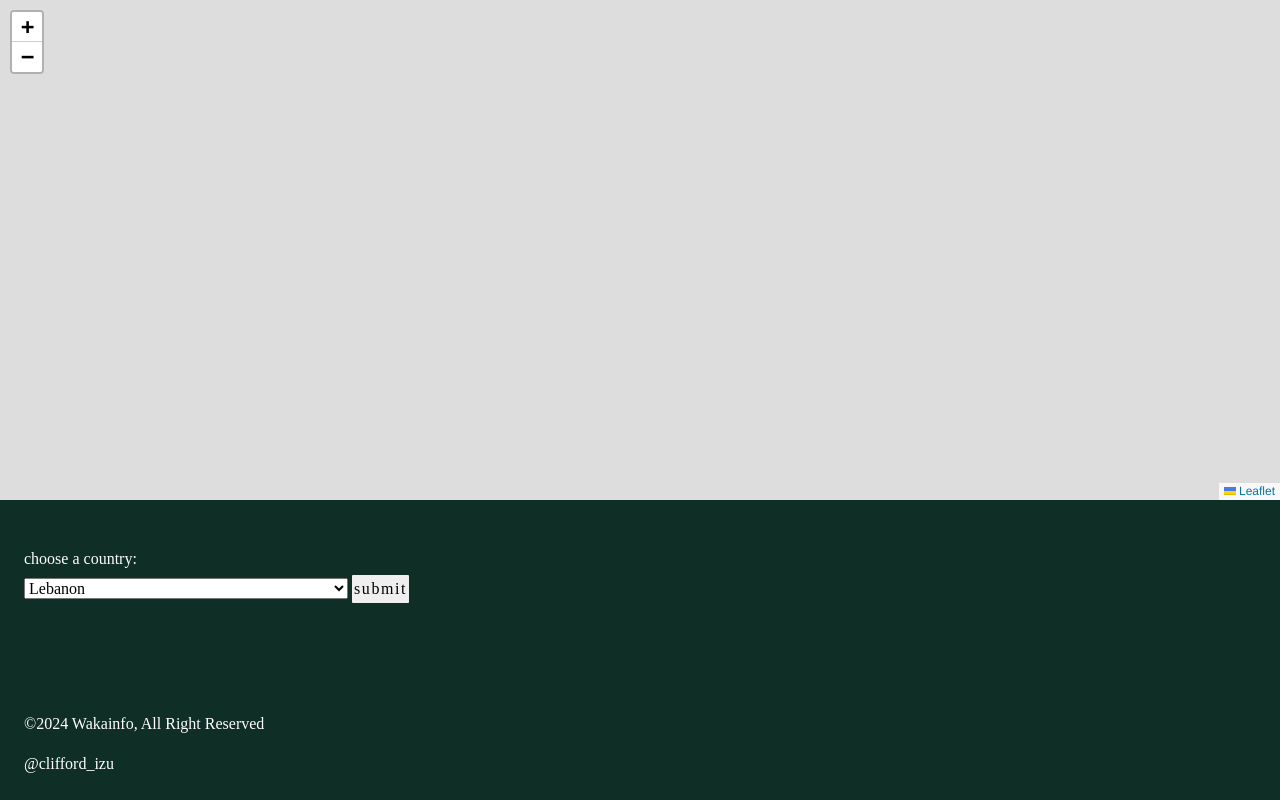
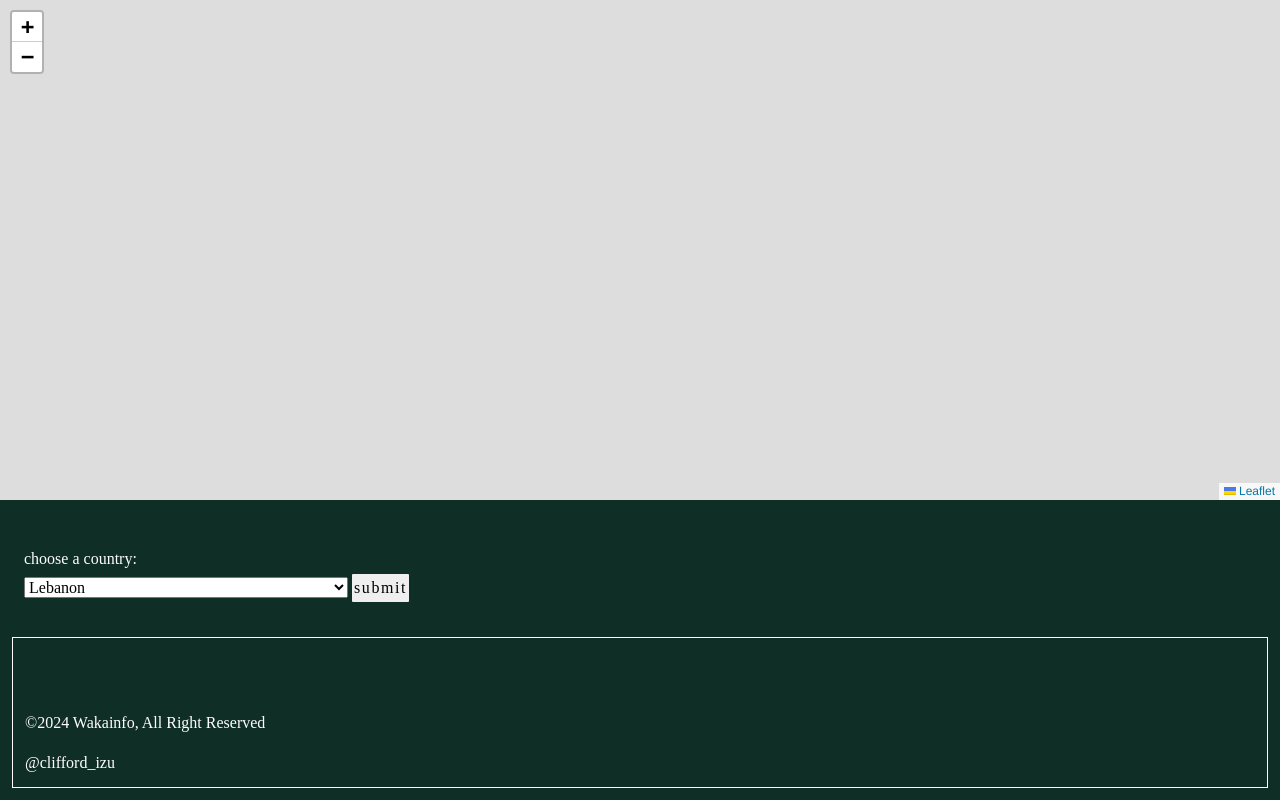
Before and after one commit to clifford-ghostwriter/waka-info, a website: page index.html in a window 1280 px wide. Drawn offline with nearby package versions, Linux system fonts and the light colour scheme.

Commit message:
dynamic view

```diff
--- a/wakainfo.css
+++ b/wakainfo.css
@@ -151,26 +151,26 @@ body,
 html {
  margin: 0;
  padding: 0;
- min-height: 100vh;
+ min-height: 100dvh;
  /* width: 100%; */
  /* box-sizing: border-box; */
  /* font-family: Verdana, sans-serif; */
  /* font-size: 15px; */
  /* line-height: 1.5; */
- /* overflow: hidden; */
+ overflow: hidden;
  /* background-color: yellow; */
 }
 
 .section-main {
  /* border: 3px solid black; */
- height: 100vh;
+ height: 100dvh;
 }
 
 .section-center {
  /* border: 2px solid blue; */
  display: grid;
  grid-template-rows: 5fr 3fr;
- min-height: 100%;
+ min-height: 100vh;
 }
 
 
@@ -255,6 +255,7 @@ html {
  align-content: end;
  padding: var(--size--50);
  color: white;
+ border: 1px solid white;
 }
 
 .country-info-btn {
```
